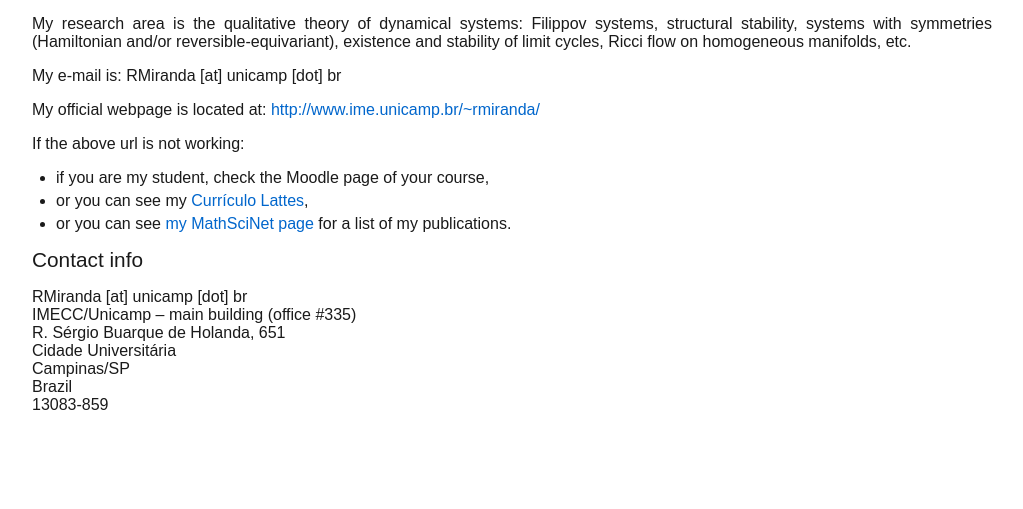
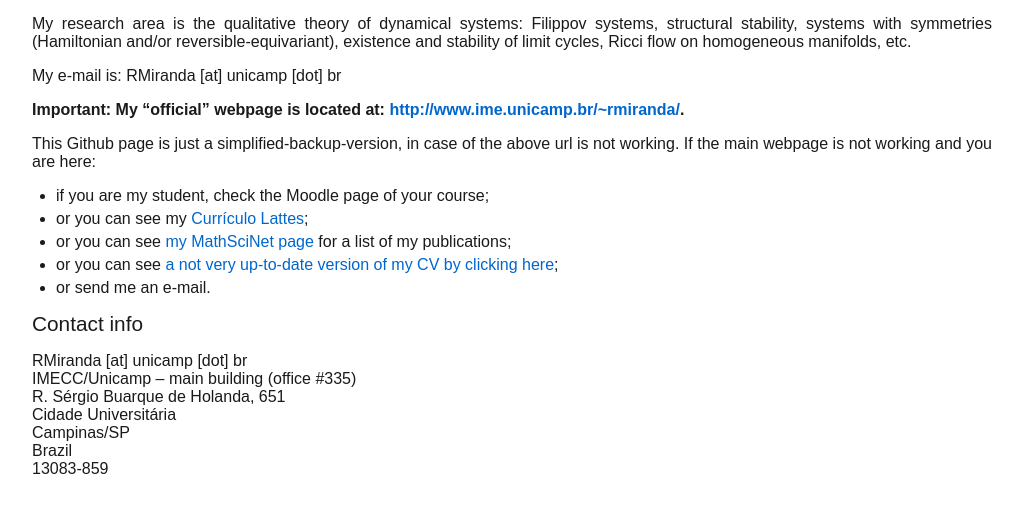
Before and after one commit to rmiranda99/RMiranda99.github.io, a Jekyll site: the page built from index.md, in a window 1280 px wide. Shown: the part 444-953 px from the top of the page, without its empty margins (128-1151 px from the left). Built offline with Jekyll 4.4.1, drawn with Linux system fonts in a browser that asks for light colours; our own code applies the rules of GitHub Pages for plain Markdown files; before the commit the page ends 900 px from its top, so only the background shows below that.

Commit message:
Update index.md

```diff
--- a/index.md
+++ b/index.md
@@ -12,13 +12,14 @@ My research area is the qualitative theory of dynamical systems: Filippov system
 
 My e-mail is: RMiranda [at] unicamp [dot] br
 
-My official webpage is located at: [http://www.ime.unicamp.br/~rmiranda/](http://www.ime.unicamp.br/~rmiranda/)
+**Important: My "official" webpage is located at: [http://www.ime.unicamp.br/~rmiranda/](http://www.ime.unicamp.br/~rmiranda/).**
 
-If the above url is not working:
-
-- if you are my student, check the Moodle page of your course,
-- or you can see my [Currículo Lattes](http://lattes.cnpq.br/7260833760482439),
-- or you can see [my MathSciNet page](https://mathscinet.ams.org/mathscinet/author?authorId=878452) for a list of my publications.
+This Github page is just a simplified-backup-version, in case of the above url is not working.  If the main webpage is not working and you are here:
+- if you are my student, check the Moodle page of your course;
+- or you can see my [Currículo Lattes](http://lattes.cnpq.br/7260833760482439);
+- or you can see [my MathSciNet page](https://mathscinet.ams.org/mathscinet/author?authorId=878452) for a list of my publications;
+- or you can see [a not very up-to-date version of my CV by clicking here](cv.pdf);
+- or send me an e-mail.
 
 ## Contact info
 
```
